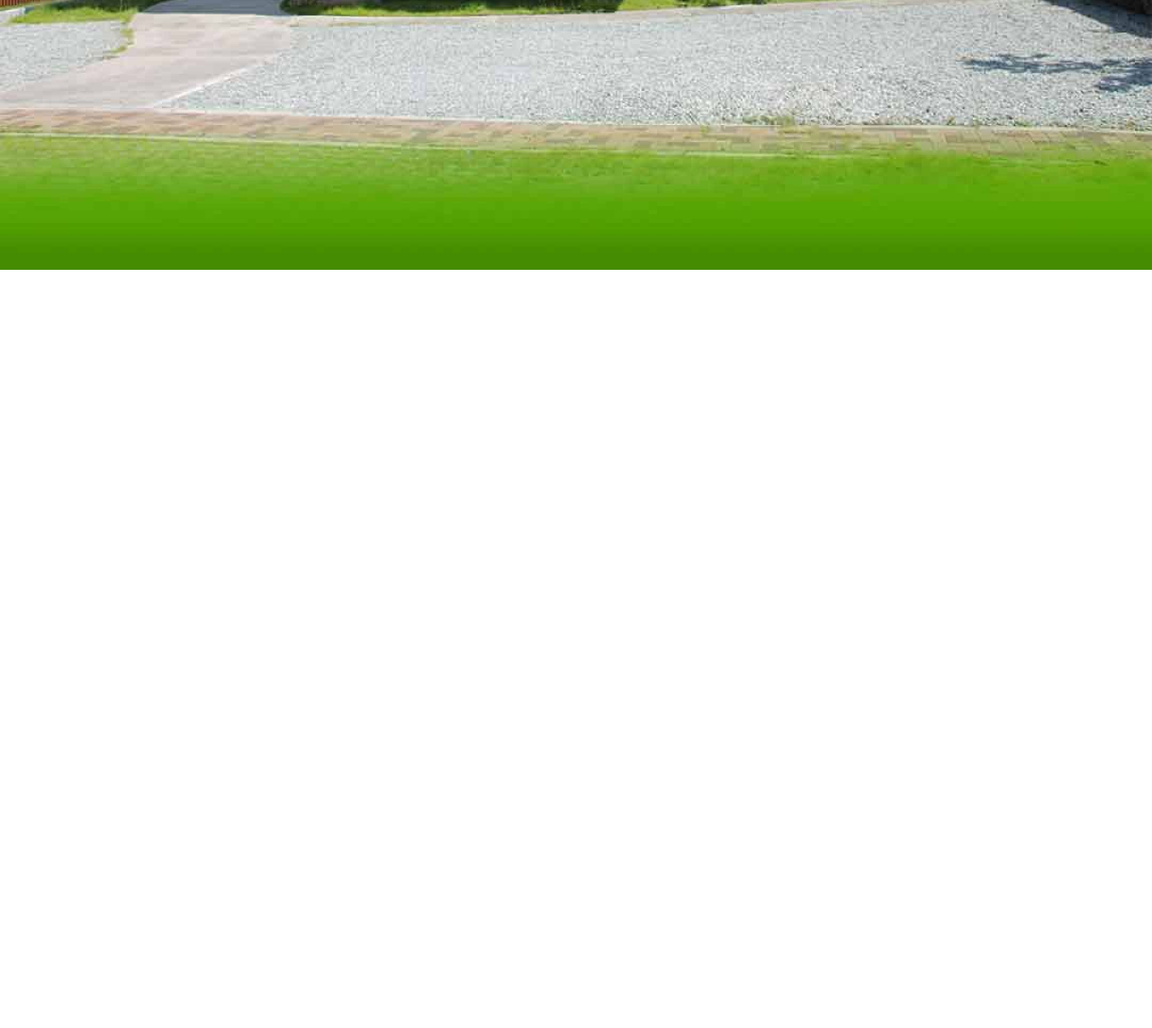
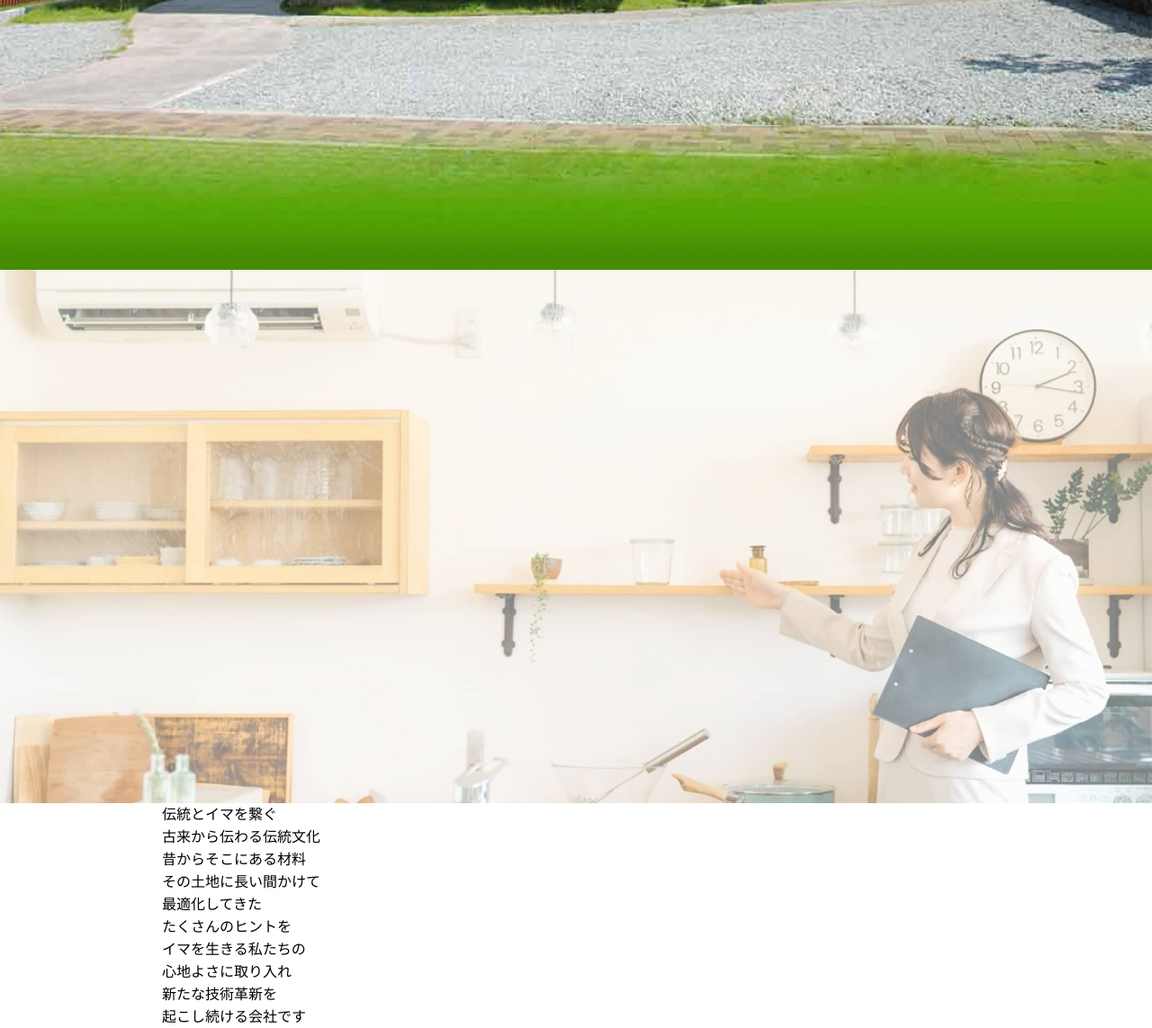
Before and after one commit to Northforest-gif/---------, a plain HTML site: page index.html in a window 1280 px wide. Shown: the part 648-1791 px from the top of the page at 90% size. Before the commit the page ends 948 px from the top, so only its background shows below. Drawn offline with nearby package versions, Linux system fonts and the light colour scheme; some packages are replaced by stand-ins of ours.

Commit message:
about追加

```diff
--- a/index.html
+++ b/index.html
@@ -94,8 +94,34 @@
   <!--FIRST-VIEW-->
   <!--ABOUT-->
     <section id="about">
+      <div class="about_content">
+        <picture>
+          <source srcset="images/About_sp.jpg"
+          type="image" media="(max-width: 768px)">
+          <img src="images/About.jpg" alt="About_bg">
+        </picture>
+        <div class="wrapper_inner">
+          <div class="about_textarea">
+            <p class="about_title">伝統とイマを繋ぐ</p>
+            <p class="about_text">
+              古来から伝わる伝統文化<br>
+              昔からそこにある材料<br>
+              その土地に長い間かけて<br>
+              最適化してきた<br>
+              たくさんのヒントを<br>
+              イマを生きる私たちの<br>
+              心地よさに取り入れ<br>
+              新たな技術革新を<br>
+              起こし続ける会社です
+            </p>
+          </div>
+        </div>
+      </div>
+    </section>
+  <!--ABOUT-->
+  <section>
 
-    </section>
+  </section>
   </main>
 
   <footer>
--- a/scss/style.scss
+++ b/scss/style.scss
@@ -24,6 +24,11 @@ img {
   max-width: 100%;
   height: auto;
   display: block;
+}
+.wrapper_inner {
+  max-width: 940px;
+  margin: 0 auto;
+  padding-inline: 1rem;
 }
 .pc_none {
   display: none;
@@ -160,3 +165,4 @@ img {
     object-fit: cover;
   }
 }
+/*ABOUT*/
```
Also changed, not shown: css/style.css, 1 other file.
